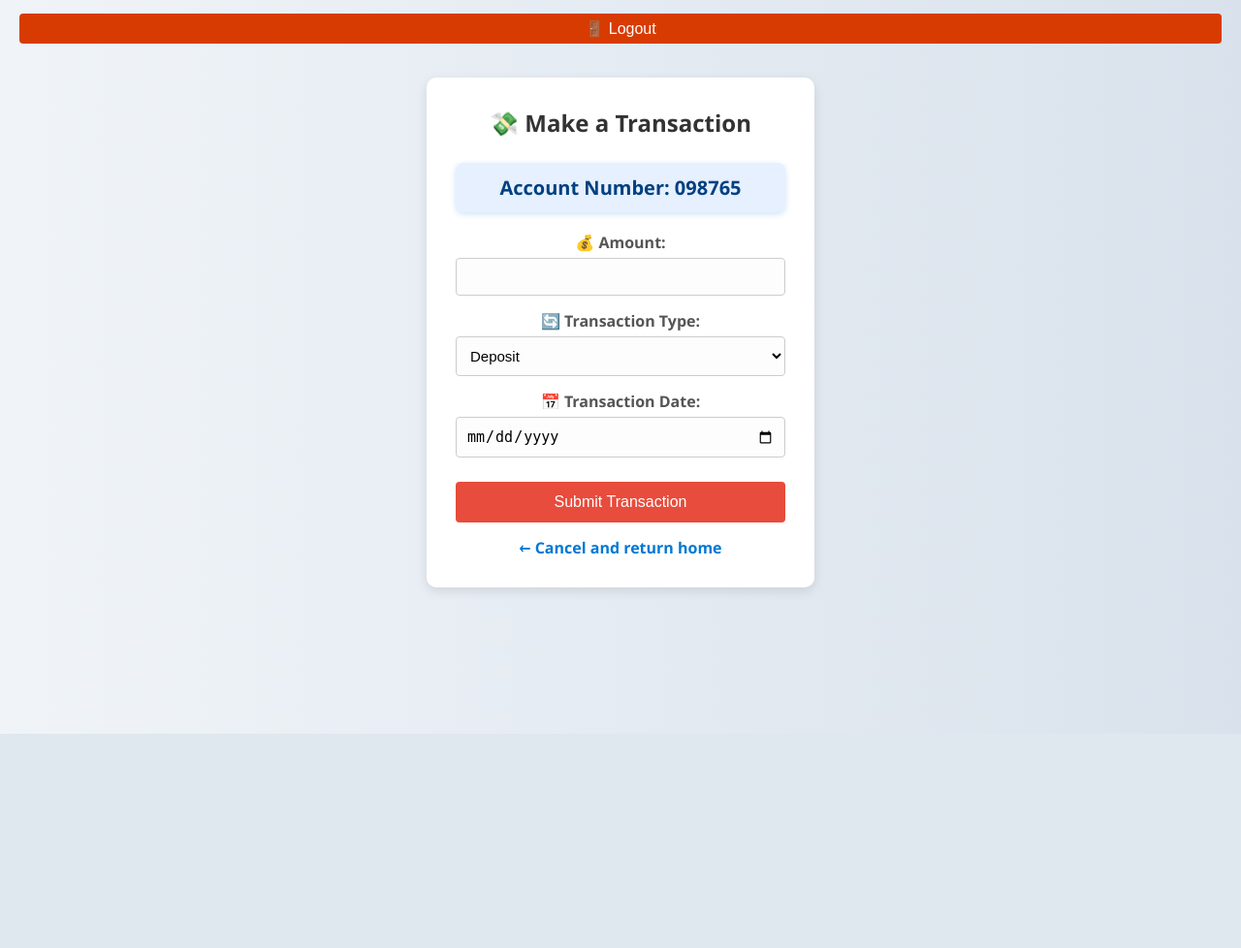
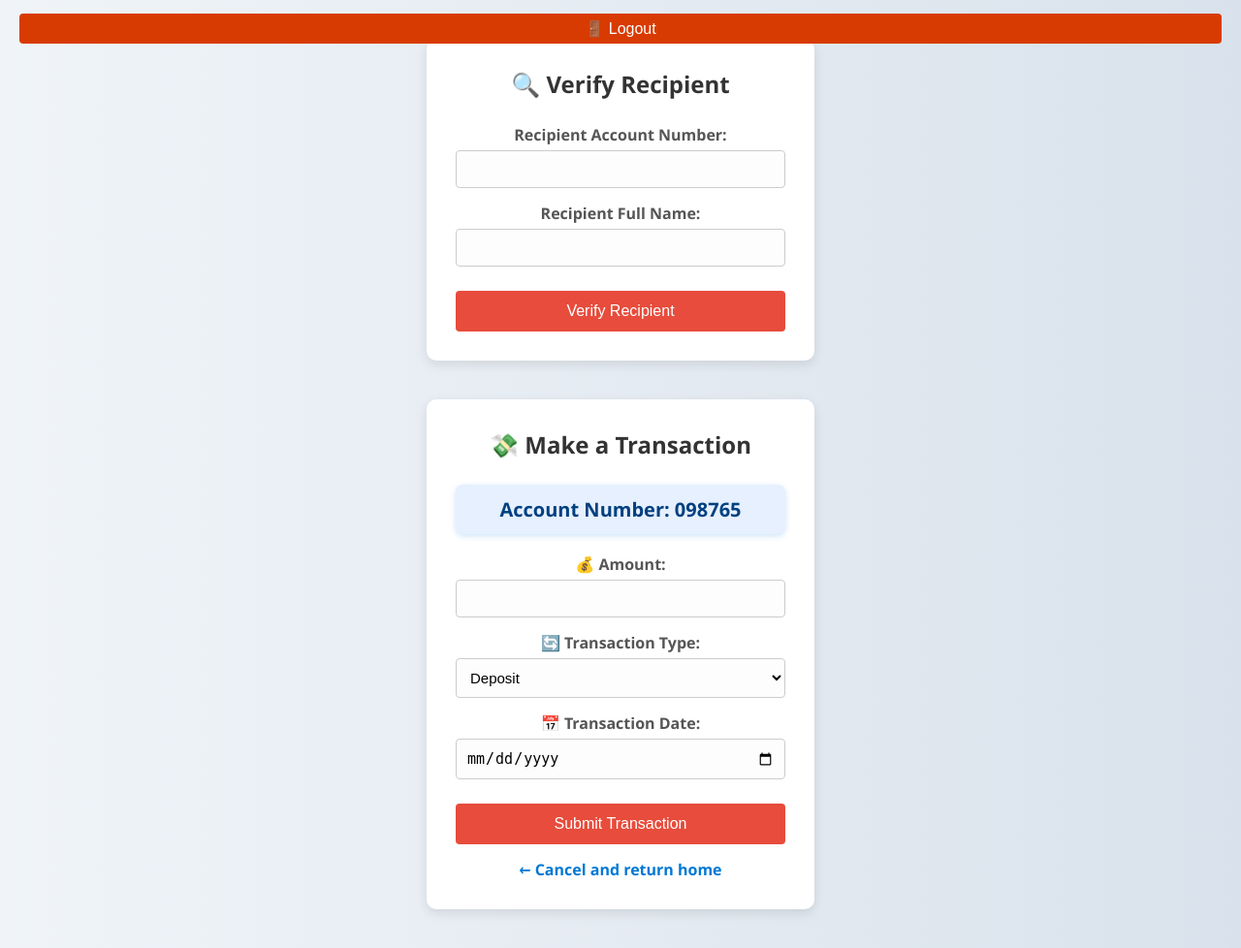
Before and after one commit to SMuzammil2508/banking-app, a Flask app: page /transaction_form in a window 1280 px wide. Shown: the part 43-1021 px from the top of the page at 97% size. Before the commit the page ends 800 px from the top, so only its background shows below. Run offline with Flask 3, Linux system fonts and the light colour scheme; a user stored in the database is signed in.

Commit message:
add receipent verification page

```diff
--- a/app.py
+++ b/app.py
@@ -7,6 +7,9 @@ from datetime import datetime
 app = Flask(__name__)
 app.secret_key = 'your_secret_key_here'
 setup_database()
+
+
+
 
 # 🔐 Login required decorator
 def login_required(f):
@@ -252,6 +255,25 @@ def sync_users_to_accounts():
     flash(f"{created} missing accounts created from users.")
     return redirect(url_for('admin_dashboard'))
 
+#transaction_to_members
+@app.route('/verify_recipient', methods=['POST'])
+@login_required
+def verify_recipient():
+    account_no = request.form['recipient_account_no'].strip()
+    full_name = request.form['recipient_name'].strip()
+
+    db = get_db()
+    cursor = db.cursor()
+    cursor.execute("SELECT name FROM accounts WHERE account_no = ?", (account_no,))
+    result = cursor.fetchone()
+
+    if result and result['name'].lower() == full_name.lower():
+        flash(f"✅ Account verified: {full_name}", "success")
+    else:
+        flash("❌ No matching account found.", "danger")
+
+    return redirect(url_for('transaction_form'))
+
 # 📒 Passbook
 @app.route('/passbook')
 @login_required
--- a/templates/transaction.html
+++ b/templates/transaction.html
@@ -15,7 +15,7 @@
 
     .form-container {
       max-width: 400px;
-      margin: 80px auto;
+      margin: 40px auto;
       padding: 30px;
       background-color: #fff;
       border-radius: 10px;
@@ -56,6 +56,7 @@
     }
 
     input[type="number"],
+    input[type="text"],
     input[type="date"],
     select {
       width: 100%;
@@ -111,6 +112,13 @@
       content: "⚠️ ";
       font-weight: bold;
     }
+
+    .section-divider {
+      margin: 40px 0 20px;
+      text-align: center;
+      font-weight: bold;
+      color: #666;
+    }
   </style>
 </head>
 <body>
@@ -125,6 +133,19 @@
       </div>
     {% endif %}
   {% endwith %}
+
+  <div class="form-container">
+    <h2>🔍 Verify Recipient</h2>
+    <form action="{{ url_for('verify_recipient') }}" method="post">
+      <label for="recipient_account_no">Recipient Account Number:</label>
+      <input type="text" name="recipient_account_no" required>
+
+      <label for="recipient_name">Recipient Full Name:</label>
+      <input type="text" name="recipient_name" required>
+
+      <button type="submit">Verify Recipient</button>
+    </form>
+  </div>
 
   <div class="form-container">
     <h2>💸 Make a Transaction</h2>
```
